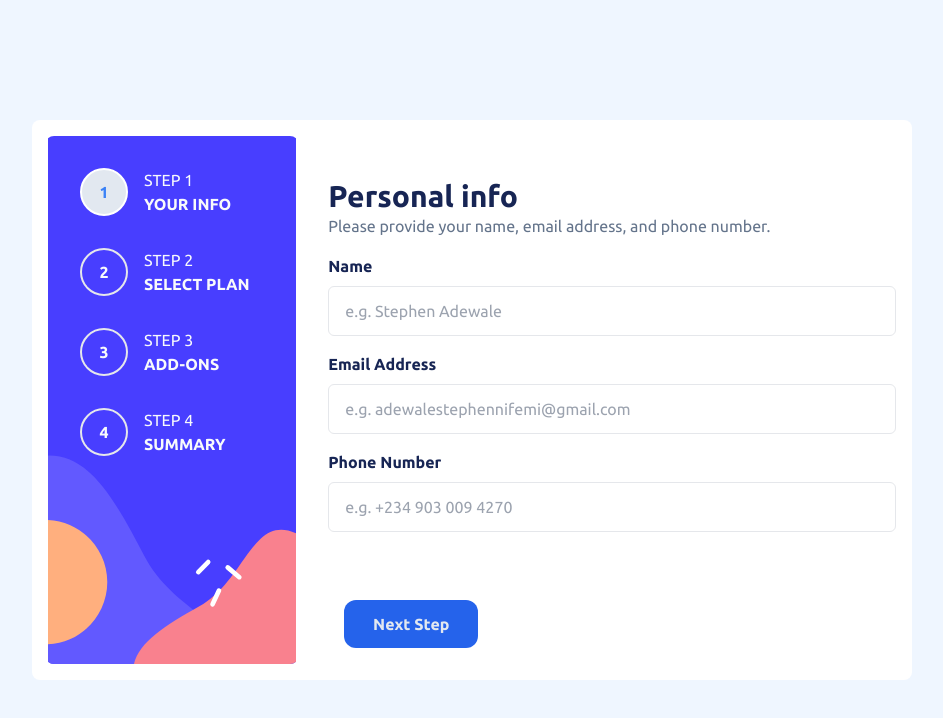
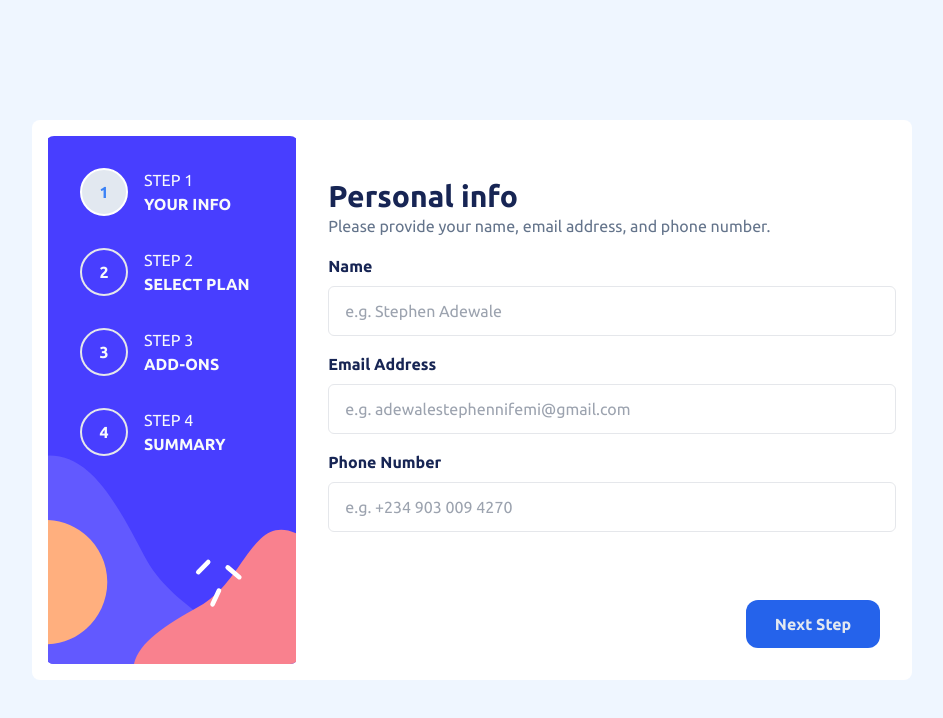
Before and after one commit to DemoStephen/09-starting-project-Multi-Step-Form-, a React (Vite) app: page / in a window 1280 px wide. Shown: the top 718 px of the page, without its empty margins (168-1111 px from the left). Built offline with nearby package versions, Linux system fonts and the light colour scheme.

Commit message:
Utility classes updated

```diff
--- a/src/components/SectionChangeBtn.jsx
+++ b/src/components/SectionChangeBtn.jsx
@@ -9,7 +9,9 @@ export default function SectionChange() {
   return (
     <>
       <section className="absolute bottom-0 left-0 w-full bg-white p-4">
-        <div className="flex justify-between">
+        <div
+          className={`flex ${view === 0 ? "justify-end" : "justify-between"}`}
+        >
           {view > 0 && (
             <button
               type="button"
```
